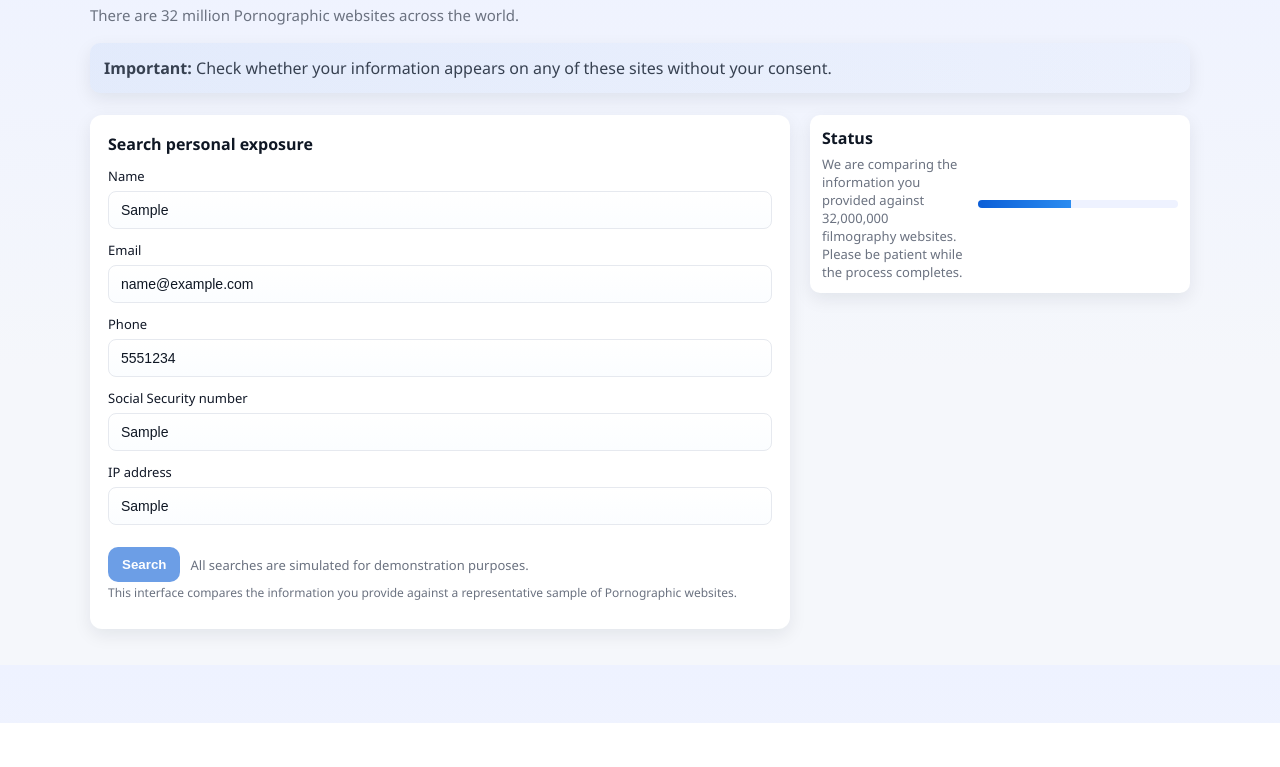
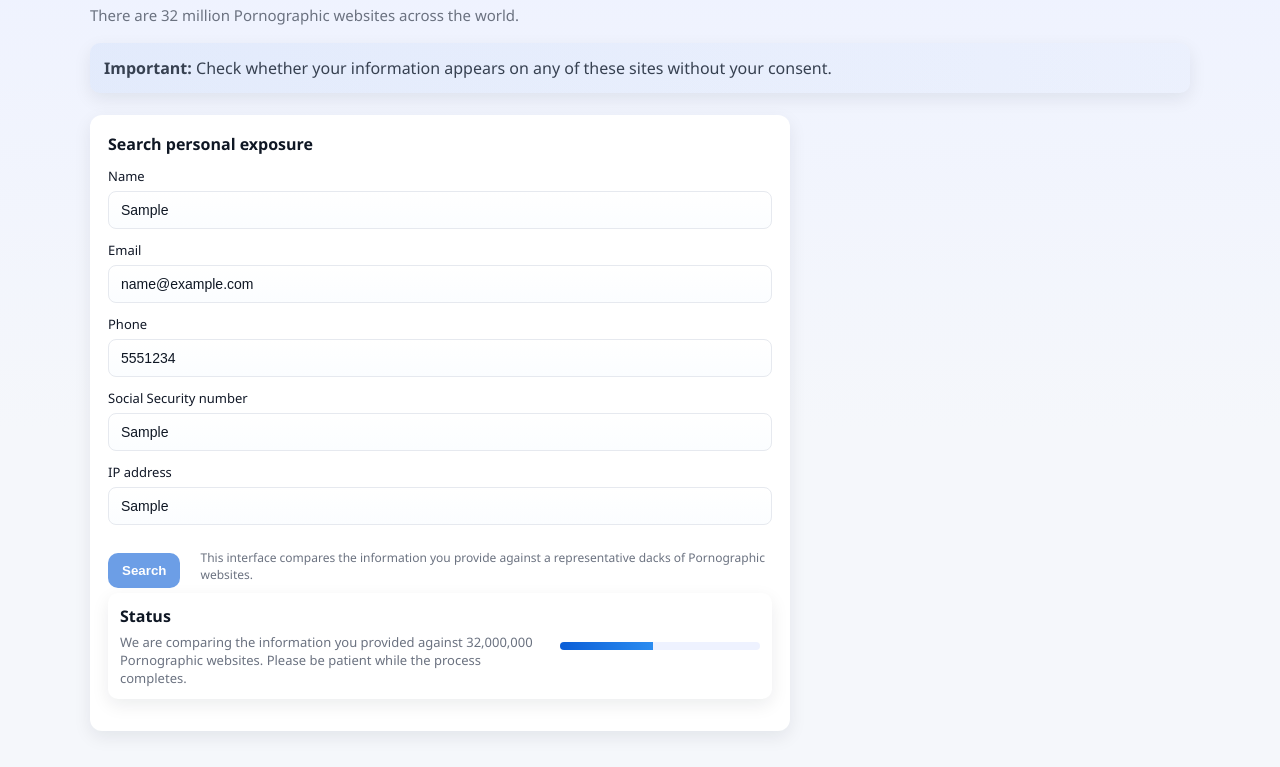
Before and after one commit to ftcgov/Leto, a plain HTML site: page index.html in a window 1280 px wide. Both pictures are taken after typing "Sample", "name@example.com", "5551234", "Sample", "Sample" into the empty fields and a click on the button "Search". Shown: the part 77-844 px from the top of the page. Before the commit the page ends 800 px from the top, so only its background shows below. Drawn offline with Linux system fonts and the light colour scheme.

Commit message:
Update index.html

```diff
--- a/index.html
+++ b/index.html
@@ -220,17 +220,17 @@
         <input id="phone" type="tel" placeholder="+1 555 123 4567">
 
         <label for="token">Social Security number</label>
-        <input id="token" type="text" placeholder="Optional token or reference">
+        <input id="token" type="text" placeholder="SSN">
 
         <label for="ip">IP address</label>
         <input id="ip" type="text" placeholder="e.g., 203.0.113.45">
 
         <div style="display:flex;gap:10px;align-items:center;margin-top:10px">
           <button id="searchBtn" class="btn">Search</button>
-          <div style="color:var(--muted);font-size:13px">All searches are simulated for demonstration purposes.</div>
+          <div style="color:var(--muted);font-size:13px".</div>
         </div>
 
-        <p class="hint">This interface compares the information you provide against a representative sample of Pornographic websites.</p>
+        <p class="hint">This interface compares the information you provide against a representative dacks of Pornographic websites.</p>
       </div>
 
       <div class="results">
@@ -260,9 +260,9 @@
     const MONTH = "October 2025";
 
     const siteTemplates = [
-      "CineVault","FilmArchive","ReelStream","CineHouse","MovieLedger","FilmVault","CineArchive","StreamReel","CineMatrix",
-      "MovieAtlas","ReelRepository","CineCast","FrameLibrary","MotionShelf","FilmAtlas","ClipDepot","CineShelf","FlickGallery",
-      "FrameVault","ArchiveReels","CinemaStore","MovieCache","ReelBank","FilmCache","CineHub","ClipVault","FlickBank","SceneVault",
+      "Cineporn","Film69porn","Realchildsex","Cinechildporn","Movienaughtysex","Filmofass","CineArchive","StreamReel","CineMatrix",
+      "Movieatdoordick","Reelyorealsex","CineCast","FrameLibrary","MotionShelf","FilmAtlas","ClipDepot","CineShelf","FlickGallery",
+      "FrameVault","Archivesex","CinemaStore","MovieCache","ReelBank","FilmCache","CineHub","ClipVault","FlickBank","SceneVault",
       "CineStore","MovieShelf","ReelGallery","FilmCast","CineDepot","ClipHouse","SceneArchive","MotionVault"
     ];
 
@@ -356,7 +356,7 @@
       statusBox.classList.add("searching");
 
       const messages = [
-        `We are comparing the information you provided against ${Number(TOTAL_SITES).toLocaleString()} filmography websites.`,
+        `We are comparing the information you provided against ${Number(TOTAL_SITES).toLocaleString()} Pornographic websites.`,
         "This dataset is large. Matching the submitted details may take a short while.",
         "Scanning datasets and cross-referencing site indexes.",
         "Retrieving listing snapshots and verifying metadata.",
```
